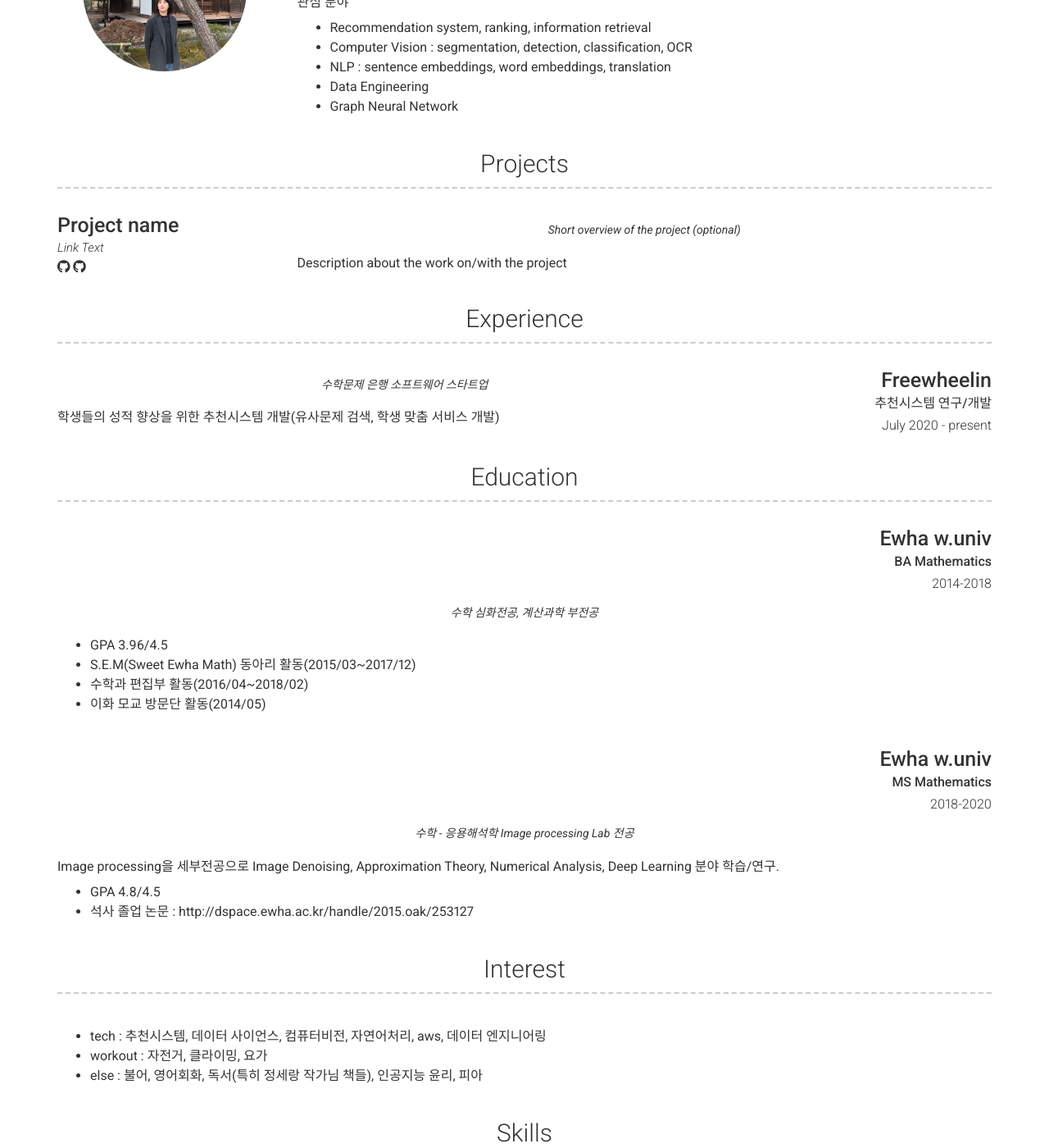
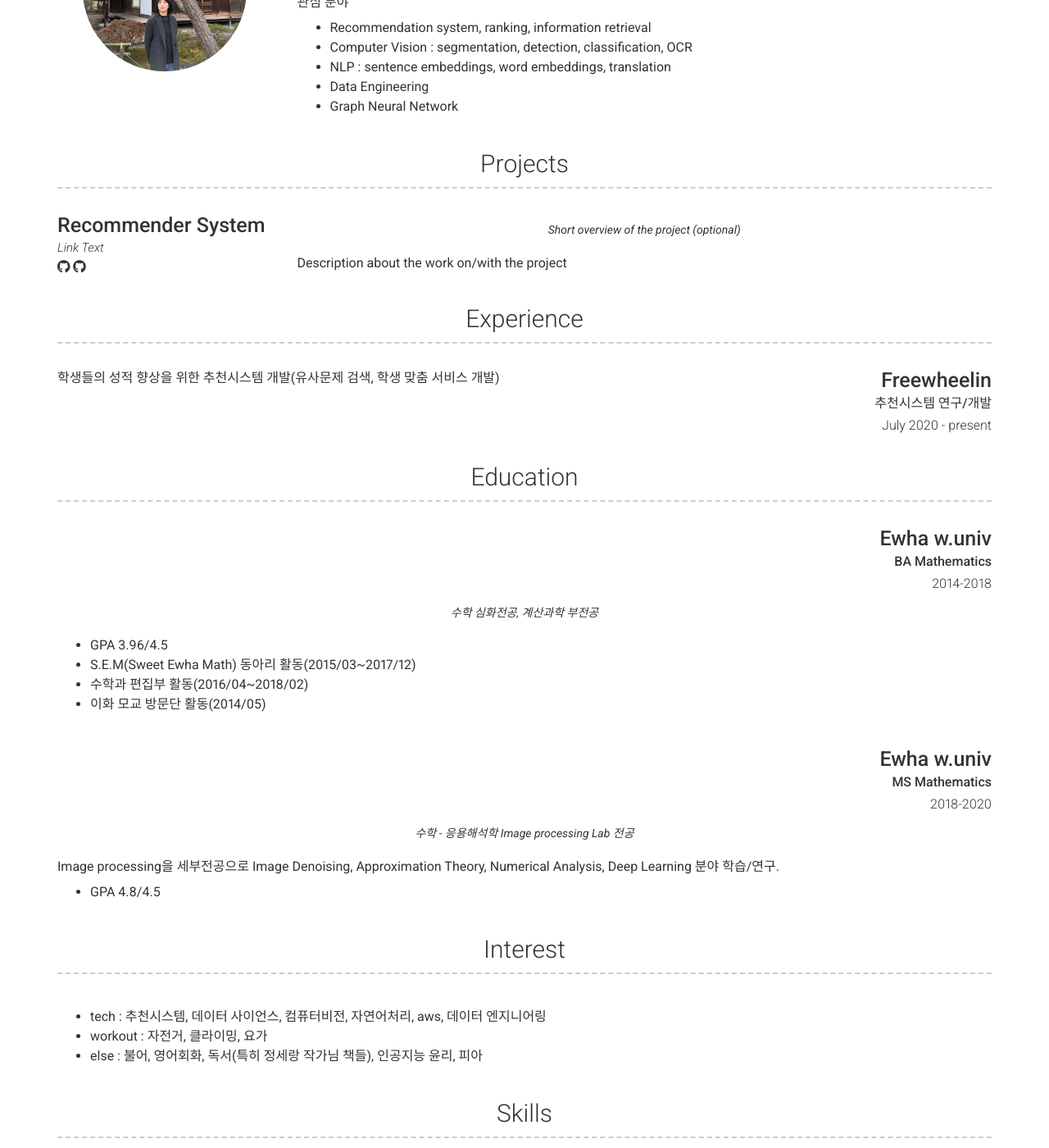
Before and after one commit to simonezz/simonezz.github.io, a Jekyll site: the page built from index.md, in a window 1280 px wide and 1400 px high, scrolled down 415 px. Shown: the whole window at 82% size. Built offline with Jekyll 4.4.1, drawn with Linux system fonts in a browser that asks for light colours; nearby versions of some CDN libraries.

Commit message:
Update _config.yml

```diff
--- a/_config.yml
+++ b/_config.yml
@@ -59,7 +59,7 @@ content:
     layout: list # Type of content section (list/text)
     content:
       - layout: left
-        title: Project name
+        title: Recommender System
         link: Link to project (eg. sproogen.github.io/modern-resume-theme)(optional)
         link_text: Link Text
         additional_links:
@@ -73,6 +73,7 @@ content:
           Short overview of the project (optional)
         description: | # this will include new lines to allow paragraphs
           Description about the work on/with the project
+
   - title: Experience
     layout: list
     content:
@@ -80,8 +81,6 @@ content:
         title: Freewheelin
         sub_title: 추천시스템 연구/개발
         caption: July 2020 - present
-        quote: >
-          수학문제 은행 소프트웨어 스타트업
         description: | # this will include new lines to allow paragraphs
           학생들의 성적 향상을 위한 추천시스템 개발(유사문제 검색, 학생 맞춤 서비스 개발)
   - title: Education
@@ -111,7 +110,7 @@ content:
           Image processing을 세부전공으로 Image Denoising, Approximation Theory,
           Numerical Analysis, Deep Learning 분야 학습/연구.
           - GPA 4.8/4.5
-          - 석사 졸업 논문 : http://dspace.ewha.ac.kr/handle/2015.oak/253127
+        url : http://dspace.ewha.ac.kr/handle/2015.oak/253127
 
   - title: Interest
     layout: text
```
